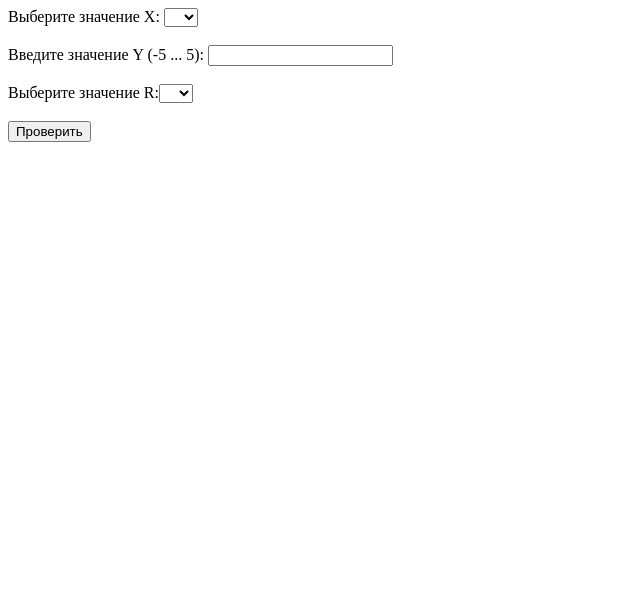
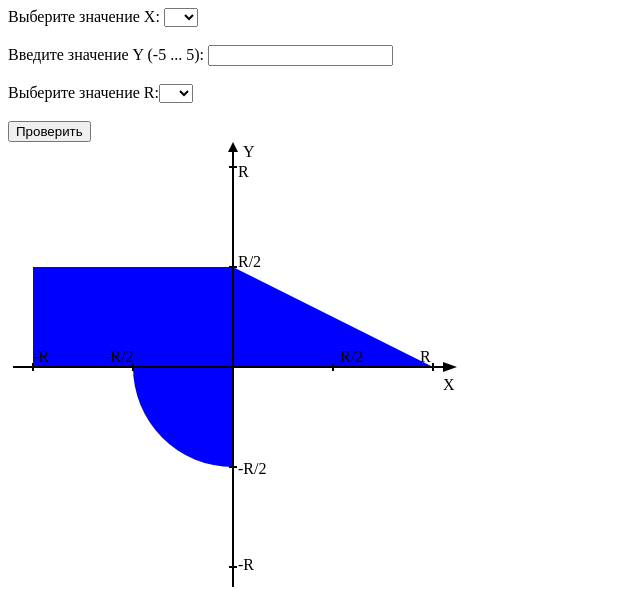
Before and after one commit to ptimofeyeff/Internet-Application-Development, an Angular app in the folder Lab4/frontend/: page / in a window 1280 px wide. Shown: the top 608 px of the page, without its empty margins (0-640 px from the left). Built offline with nearby package versions, Linux system fonts and the light colour scheme.

Commit message:
add area with dynamic dots

```diff
--- a/Lab4/frontend/src/app/app.module.ts
+++ b/Lab4/frontend/src/app/app.module.ts
@@ -4,11 +4,13 @@ import { NgModule } from '@angular/core';
 import { AppComponent } from './app.component';
 import { MainPageComponent } from './main-page/main-page.component';
 import {FormsModule, ReactiveFormsModule} from '@angular/forms';
+import { AreaComponent } from './area/area.component';
 
 @NgModule({
   declarations: [
     AppComponent,
-    MainPageComponent
+    MainPageComponent,
+    AreaComponent
   ],
   imports: [
     BrowserModule,
--- /dev/null
+++ b/Lab4/frontend/src/app/area/area.component.html
@@ -0,0 +1,35 @@
+<svg #graph id="graph" width="450" height="450" (click)="addPoint()">
+  <rect fill="blue" width="200" height="100" x="25" y="125"></rect>
+  <polyline points="225,225 225,125 425,225 225,225" fill="blue"></polyline>
+  <path fill="blue" d="M125,225 A100,100 0 0,0 225,325 L225,225"></path>
+
+  <!--Вертикальная ось и все, что на ней-->
+  <line x1="5" y1="225" x2="445" y2="225" stroke="black" stroke-width="2"></line>
+  <polyline points="435,220 449,225 435,230"></polyline>
+  <line x1="221" y1="125" x2="229" y2="125" stroke="black" stroke-width="2"></line>
+  <line x1="221" y1="25" x2="229" y2="25" stroke="black" stroke-width="2"></line>
+  <line x1="221" y1="325" x2="229" y2="325" stroke="black" stroke-width="2"></line>
+  <line x1="221" y1="425" x2="229" y2="425" stroke="black" stroke-width="2"></line>
+
+  <!--Горизонтальная ось и все, что на ней-->
+  <line x1="225" y1="5" x2="225" y2="445" stroke="black" stroke-width="2"></line>
+  <polyline points="220,10 225,0 230,10"></polyline>
+  <line x1="125" y1="221" x2="125" y2="229" stroke="black" stroke-width="2"></line>
+  <line x1="25" y1="221" x2="25" y2="229" stroke="black" stroke-width="2"></line>
+  <line x1="325" y1="221" x2="325" y2="229" stroke="black" stroke-width="2"></line>
+  <line x1="425" y1="221" x2="425" y2="229" stroke="black" stroke-width="2"></line>
+
+  <text x="97" y="220">-R/2</text>
+  <text x="230" y="125">R/2</text>
+  <text x="230" y="332">-R/2</text>
+  <text x="332" y="220">R/2</text>
+
+  <text x="25" y="220">-R</text>
+  <text x="230" y="428">-R</text>
+  <text x="230" y="35">R</text>
+  <text x="412" y="220">R</text>
+
+  <text x="235" y="15">Y</text>
+  <text x="435" y="248">X</text>
+
+</svg>
--- /dev/null
+++ b/Lab4/frontend/src/app/area/area.component.ts
@@ -0,0 +1,34 @@
+import {Component, ElementRef, OnInit, ViewChild} from '@angular/core';
+import {Dot} from '../main-page/model/Dot';
+import {FormGroup} from '@angular/forms';
+
+@Component({
+  selector: 'app-area',
+  templateUrl: './area.component.html',
+  styleUrls: ['./area.component.css']
+})
+export class AreaComponent implements OnInit {
+
+  @ViewChild('graph', {static: false}) graph:ElementRef;
+
+
+  constructor() { }
+
+  ngOnInit() {
+  }
+
+  addPoint(){
+    /*let radius = this.point.r;
+    let svgX = event.offsetX;
+    let svgY = event.offsetY;
+    let graphX =  Math.round((svgX - (graph.width.baseVal.value/2))*0.005*radius*1000)/1000;
+    let graphY = Math.round((-(svgY - (graph.height.baseVal.value/2)))*0.005*radius*1000)/1000;
+
+    document.querySelector("#pointX").value = graphX;
+    document.querySelector("#pointY").value = graphY;
+    document.querySelector("#pointR").value = radius;
+    document.querySelector("#submitPoint").click();*/
+
+    console.log(this.graph.nativeElement.width.baseVal.value);
+  }
+}
--- a/Lab4/frontend/src/app/main-page/main-page.component.html
+++ b/Lab4/frontend/src/app/main-page/main-page.component.html
@@ -1,6 +1,6 @@
 <div class="container">
 
-  <form [formGroup]="form" (ngSubmit)="sendPoint()">
+  <form [formGroup]="form" (ngSubmit)="sendForm()">
     <label for="x">Выберите значение X: </label>
       <select id="x" formControlName="x">
         <option>-4</option>
@@ -23,8 +23,6 @@
     <label for="y">
       Введите значение Y (-5 ... 5):
     </label>
-      <!--input type="number" name="y" [(ngModel)]="point.y" #y="ngModel"
-             [ngClass]="{'is invalid': f.submitted && y.invalid}" /-->
       <input id="y" type="text" formControlName="y">
 
     <div class="validation" *ngIf="form.get('y').invalid && form.get('y').touched">
@@ -45,19 +43,15 @@
         Значение Y должно быть числом
       </small>
     </div>
-    <!--div *ngIf="f.submitted &&y.invalid" class="invalid-input">
-      <div *ngIf="y.errors?.required">Это обязательное поле</div>
-      <div *ngIf="y.errors?.pattern">Число должно принадлежать промежутку (-5 ... 5)</div>
-    </div-->
     <br><br>
   <label for="r">Выберите значение R:</label>
-      <select id="r" formControlName="r">
-        <option>-4</option>
+      <select (change)="redrawDots()" id="r" formControlName="r">
+        <option >-4</option>
         <option>-3</option>
         <option>-2</option>
         <option>-1</option>
         <option>0</option>
-        <option selected="selected">1</option>
+        <option>1</option>
         <option>2</option>
         <option>3</option>
         <option>4</option>
@@ -73,10 +67,52 @@
       </small>
     </div>
 
-
     <br><br>
   <button type="submit">
     Проверить
   </button>
   </form>
 </div>
+
+<svg #graph id="graph" width="450" height="450" (click)="addDot($event)">
+  <rect fill="blue" width="200" height="100" x="25" y="125"></rect>
+  <polyline points="225,225 225,125 425,225 225,225" fill="blue"></polyline>
+  <path fill="blue" d="M125,225 A100,100 0 0,0 225,325 L225,225"></path>
+
+  <!--Вертикальная ось и все, что на ней-->
+  <line x1="5" y1="225" x2="445" y2="225" stroke="black" stroke-width="2"></line>
+  <polyline points="435,220 449,225 435,230"></polyline>
+  <line x1="221" y1="125" x2="229" y2="125" stroke="black" stroke-width="2"></line>
+  <line x1="221" y1="25" x2="229" y2="25" stroke="black" stroke-width="2"></line>
+  <line x1="221" y1="325" x2="229" y2="325" stroke="black" stroke-width="2"></line>
+  <line x1="221" y1="425" x2="229" y2="425" stroke="black" stroke-width="2"></line>
+
+  <!--Горизонтальная ось и все, что на ней-->
+  <line x1="225" y1="5" x2="225" y2="445" stroke="black" stroke-width="2"></line>
+  <polyline points="220,10 225,0 230,10"></polyline>
+  <line x1="125" y1="221" x2="125" y2="229" stroke="black" stroke-width="2"></line>
+  <line x1="25" y1="221" x2="25" y2="229" stroke="black" stroke-width="2"></line>
+  <line x1="325" y1="221" x2="325" y2="229" stroke="black" stroke-width="2"></line>
+  <line x1="425" y1="221" x2="425" y2="229" stroke="black" stroke-width="2"></line>
+
+  <text x="97" y="220">-R/2</text>
+  <text x="230" y="125">R/2</text>
+  <text x="230" y="332">-R/2</text>
+  <text x="332" y="220">R/2</text>
+
+  <text x="25" y="220">-R</text>
+  <text x="230" y="428">-R</text>
+  <text x="230" y="35">R</text>
+  <text x="412" y="220">R</text>
+
+  <text x="235" y="15">Y</text>
+  <text x="435" y="248">X</text>
+
+
+    <circle *ngFor="let dot of dots" r="2"
+            [attr.cx]="dot.svgCoordinates.x"
+            [attr.cy]= "dot.svgCoordinates.y"
+    ></circle>
+
+
+</svg>
--- a/Lab4/frontend/src/app/main-page/main-page.component.ts
+++ b/Lab4/frontend/src/app/main-page/main-page.component.ts
@@ -1,5 +1,5 @@
-import { Component, OnInit } from '@angular/core';
-import {Point} from './model/Point';
+import {Component, ElementRef, OnInit, ViewChild} from '@angular/core';
+import {Dot} from './model/Dot';
 import {FormControl, FormGroup, Validators} from '@angular/forms';
 
 @Component({
@@ -9,13 +9,10 @@ import {FormControl, FormGroup, Validators} from '@angular/forms';
 })
 export class MainPageComponent implements OnInit {
 
-  private point: Point = {
-    x: 1,
-    y: 1,
-    r: 1
-  };
+  @ViewChild('graph', {static: false}) graph:ElementRef;
 
-  form: FormGroup ;
+  form: FormGroup;
+  dots: Dot[] = [];
 
   constructor() { }
 
@@ -33,7 +30,7 @@ export class MainPageComponent implements OnInit {
 
   }
 
-  sendPoint(): void{
+  sendForm(): void{
     const controls = this.form.controls;
 
     if(this.form.invalid){
@@ -46,4 +43,27 @@ export class MainPageComponent implements OnInit {
 
     console.log(this.form.value);
   }
+
+
+  addDot(event){
+    if (this.form.controls['r'].invalid){
+      this.form.controls['r'].markAllAsTouched();
+      return;
+    }
+
+    const dot = new Dot(this.form.value.r);
+    dot.svgInit(event.offsetX, event.offsetY);
+    this.dots.push(dot);
+  }
+
+  redrawDots(){
+    const newRadius = this.form.value.r;
+    if (newRadius.invalid) { console.log(1); return;}
+    this.dots.forEach( (dot) => MainPageComponent.redrawDot(dot, newRadius));
+  }
+
+   static redrawDot(dot, newRadius){
+     dot.r = newRadius;
+     dot.areaInit(dot.areaCoordinates.x, dot.areaCoordinates.y);
+   }
 }
--- /dev/null
+++ b/Lab4/frontend/src/app/main-page/model/Dot.ts
@@ -0,0 +1,36 @@
+export class Dot {
+
+  areaCoordinates: AreaCoordinates = {x: null, y: null};
+  svgCoordinates: SvgCoordinates = {x: null, y: null};
+  r: number;
+
+  constructor(r: number) {
+    this.r = r;
+  }
+
+  svgInit(svgX: number, svgY: number){
+    this.svgCoordinates.x = svgX;
+    this.svgCoordinates.y = svgY;
+    this.areaCoordinates.x = (svgX - 225)*0.005*this.r;
+    this.areaCoordinates.y = (225 - svgY)*0.005*this.r;
+  }
+
+  areaInit(areaX: number, areaY: number){
+    this.areaCoordinates.x = areaX;
+    this.areaCoordinates.y = areaY;
+    this.svgCoordinates.x = areaX / (0.005 * this.r) + 225;
+    this.svgCoordinates.y = 225 - ( areaY / (0.005 * this.r));
+  }
+
+}
+
+
+class AreaCoordinates {
+  x: number;
+  y: number;
+}
+
+class SvgCoordinates {
+  x: number;
+  y: number;
+}
--- a/Lab4/frontend/src/app/main-page/model/Point.ts
+++ /dev/null
@@ -1,5 +0,0 @@
-export interface Point {
-  x: number,
-  y: number,
-  r: number
-}
```
Also changed, not shown: Lab4/frontend/src/app/area/area.component.css (added), 1 other file (tests, documents, lock files or other folders).
